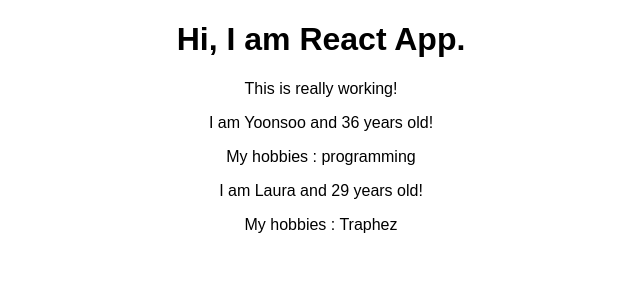
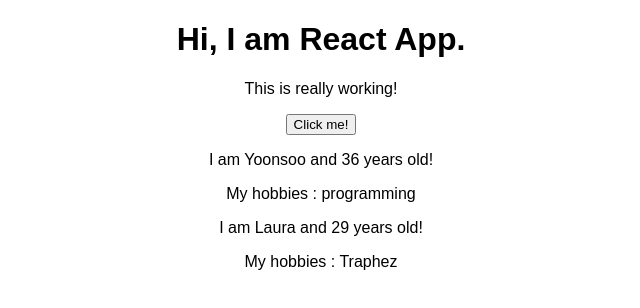
Before and after one commit to ypark9/my-first-React-app, a React (Create React App) app: page / in a window 1280 px wide. Shown: the top 308 px of the page, without its empty margins (319-959 px from the left). Built offline with nearby package versions, Linux system fonts and the light colour scheme.

Commit message:
event handler 1

```diff
--- a/src/App.js
+++ b/src/App.js
@@ -11,6 +11,9 @@ class App extends Component {
     {name: "Laura", age : 29}
   ]
 
+  onClickHandler = function () {
+    console.log("was clicked!");
+  }
   //react calles this method to render html to DOM
   render() {
       return (
@@ -19,6 +22,7 @@ class App extends Component {
       <div className="App">
         <h1>Hi, I am React App.</h1>
         <p>This is really working!</p>
+        <button onClick = {this.onClickHandler}> Click me! </button>
         <Person name= {this.state[0].name} age = {this.state[0].age}> My hobbies : programming </Person>
         <Person name= {this.state[1].name} age = {this.state[1].age}> My hobbies : Traphez </Person>
       </div>
```
